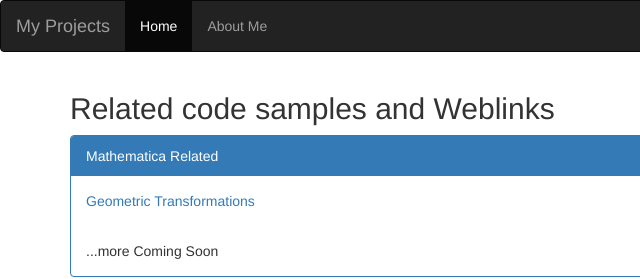
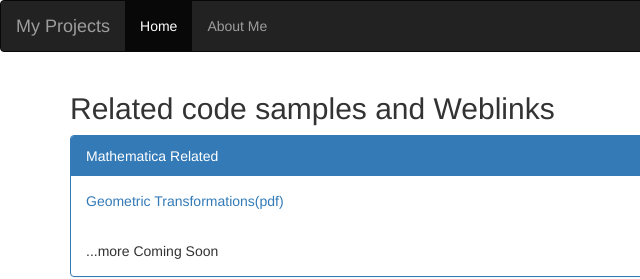
Before and after one commit to sai-github/sai-github.github.io, a plain HTML site: page content.html in a window 1280 px wide. Shown: the top 279 px of the page, 0-640 px from the left. Drawn offline with nearby package versions, Linux system fonts and the light colour scheme.

Commit message:
Update content.html
added pdf link

```diff
--- a/content.html
+++ b/content.html
@@ -44,7 +44,7 @@
 
     <div class="panel panel-primary">
       <div class="panel-heading">Mathematica Related</div>
-      <div class="panel-body"><a href="ccreate.html">Geometric Transformations</a></div>
+      <div class="panel-body"><a href="ccreate.html">Geometric Transformations</a><a href="gt.pdf">(pdf)</a></div>
       <div class="panel-body">...more Coming Soon</div>
     </div>
 
```
